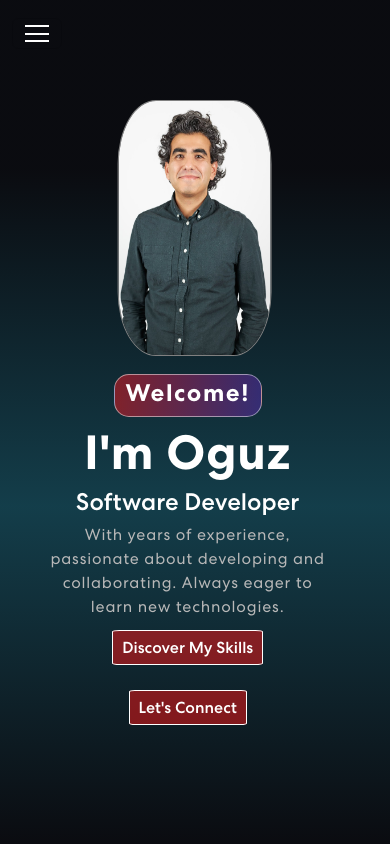
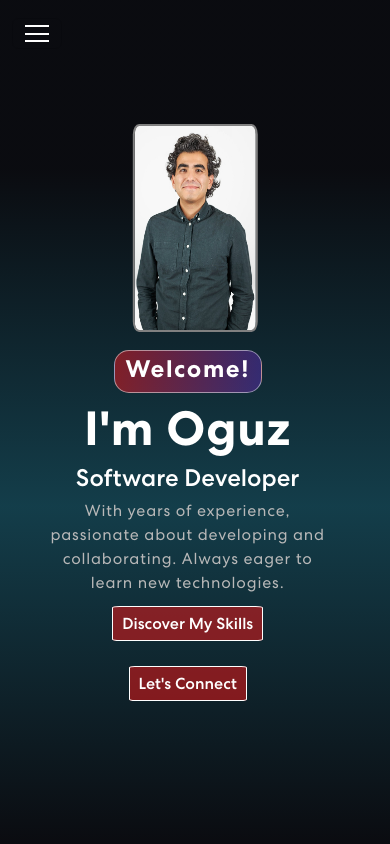
Before and after one commit to okaanyildiz/react-portfolio-app, a React (Create React App) app: page / in a window 390 px wide. Shown: the top 844 px of the page. Built offline with nearby package versions, Linux system fonts and the light colour scheme.

Commit message:
Change footer style2

```diff
--- a/src/App.css
+++ b/src/App.css
@@ -363,14 +363,13 @@ nav.navbar .navbar-toggler[aria-expanded="true"] .navbar-toggler-icon {
 @media only screen and (max-width: 767px) {
 
     .banner img {
-        width: 9.6rem;
-        height: 16rem;
-        border-radius: 25%;
-        border: 1px solid grey;
+        width: 7.8rem;
+        height: 13rem;
     }
 
     .banner {
         flex-direction: column-reverse;
+        padding: 10vh 3vw;
     }
 
     .banner-left-column {
@@ -737,10 +736,6 @@ footer h1 {
 
 @media only screen and (max-width: 575px) {
 
-    .footer {
-        margin-top: 17rem;
-    }
-
     .connect-icon-box a {
         width: 2rem;
         height: 2rem;
```
